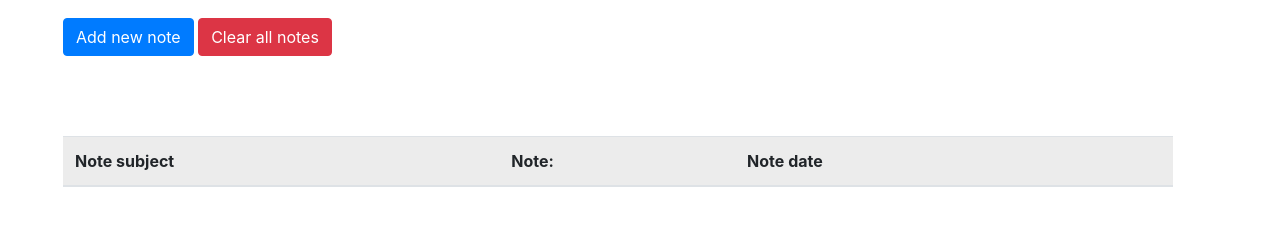
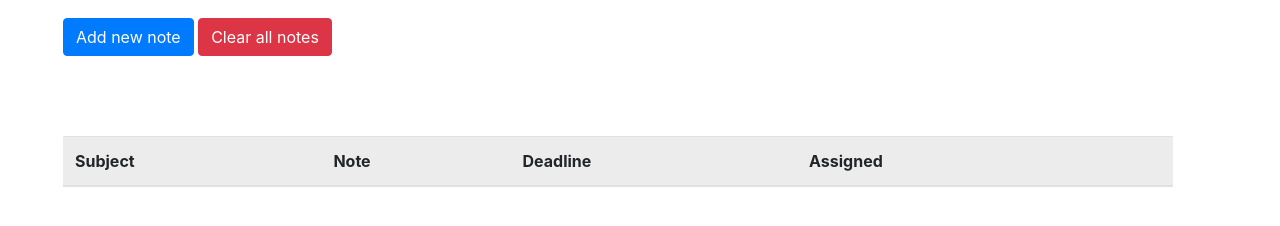
Before and after one commit to zicna/simple_tasker, a plain HTML site: page index.html in a window 1280 px wide. Shown: the part 108-334 px from the top of the page. Drawn offline with nearby package versions, Linux system fonts and the light colour scheme.

Commit message:
change Note.date to Note.deadline and add timestamp

```diff
--- a/helpers/UI.js
+++ b/helpers/UI.js
@@ -11,7 +11,8 @@ class UI{
             `
                 <th>${note.subject}</th>
                 <th>${note.body}</th>
-                <th>${note.date}</th>
+                <th>${note.deadline}</th>
+                <th>${note.timestamp}</th>
                 <th><a href="#" class="btn btn-danger">X</a></th>
                 <th><a href="#" class="btn btn-success">DONE</a></th>
             `
--- a/helpers/storage.js
+++ b/helpers/storage.js
@@ -22,7 +22,7 @@ class Storage {
   }
 
   static addNote(note){
-    let notes = Storage.getNotes()
+    let notes = Storage.getNotes();
     // ! problem was return value of unshift() method
     // ! it will change undeline array but it returns length of a new array
     notes.unshift(note);
--- a/index.html
+++ b/index.html
@@ -21,21 +21,21 @@
         <form id="note-form" class="card mb-3 no-show m-top-5 padd-3 note-form">
                 <legend>New Note</legend>
                 <div class="form-group row">
-                    <label for="note-subject" class="col-sm-2 col-form-label">Note Subject</label>
+                    <label for="note-subject" class="col-sm-2 col-form-label">Subject</label>
                     <div class="col-sm-10">
                         <input type="text" class="form-control-plaintext" id="note-subject"
                         required>
                     </div>
                 </div>
                 <div class="form-group row">
-                    <label for="note-body" class="col-sm-2 col-form-label">Note:</label>
+                    <label for="note-body" class="col-sm-2 col-form-label">Note</label>
                     <div class="col-sm-10">
                         <input type="text" class="form-control-plaintext" id="note-body"
                         required>
                     </div>
                 </div>
                 <div class="form-group row">
-                    <label for="note-date" class="col-sm-2 col-form-label">Note date</label>
+                    <label for="note-date" class="col-sm-2 col-form-label">Deadline</label>
                     <div class="col-sm-10">
                         <input type="date" class="form-control-plaintext" id="note-date"
                         required>
@@ -52,9 +52,10 @@
         <table id="note-table" class="table table-hover table-default m-top-5" >
             <thead class="table-active">
                 <tr>
-                    <th scope="col">Note subject</th>
-                    <th scope="col">Note:</th>
-                    <th scope="col">Note date</th>
+                    <th scope="col">Subject</th>
+                    <th scope="col">Note</th>
+                    <th scope="col">Deadline</th>
+                    <th scope="col">Assigned</th>
                     <th scope="col"></th>
                 </tr>
             </thead>
--- a/note.js
+++ b/note.js
@@ -2,7 +2,8 @@ class Note{
     constructor(subject, body, date){
         this.subject = subject
         this.body = body
-        this.date = date
+        this.deadline = date
         this.id = `${subject[0].toUpperCase()}-${randomID(1,10000)}`;
+        this.timestamp = new Date();
     }
 }
```
